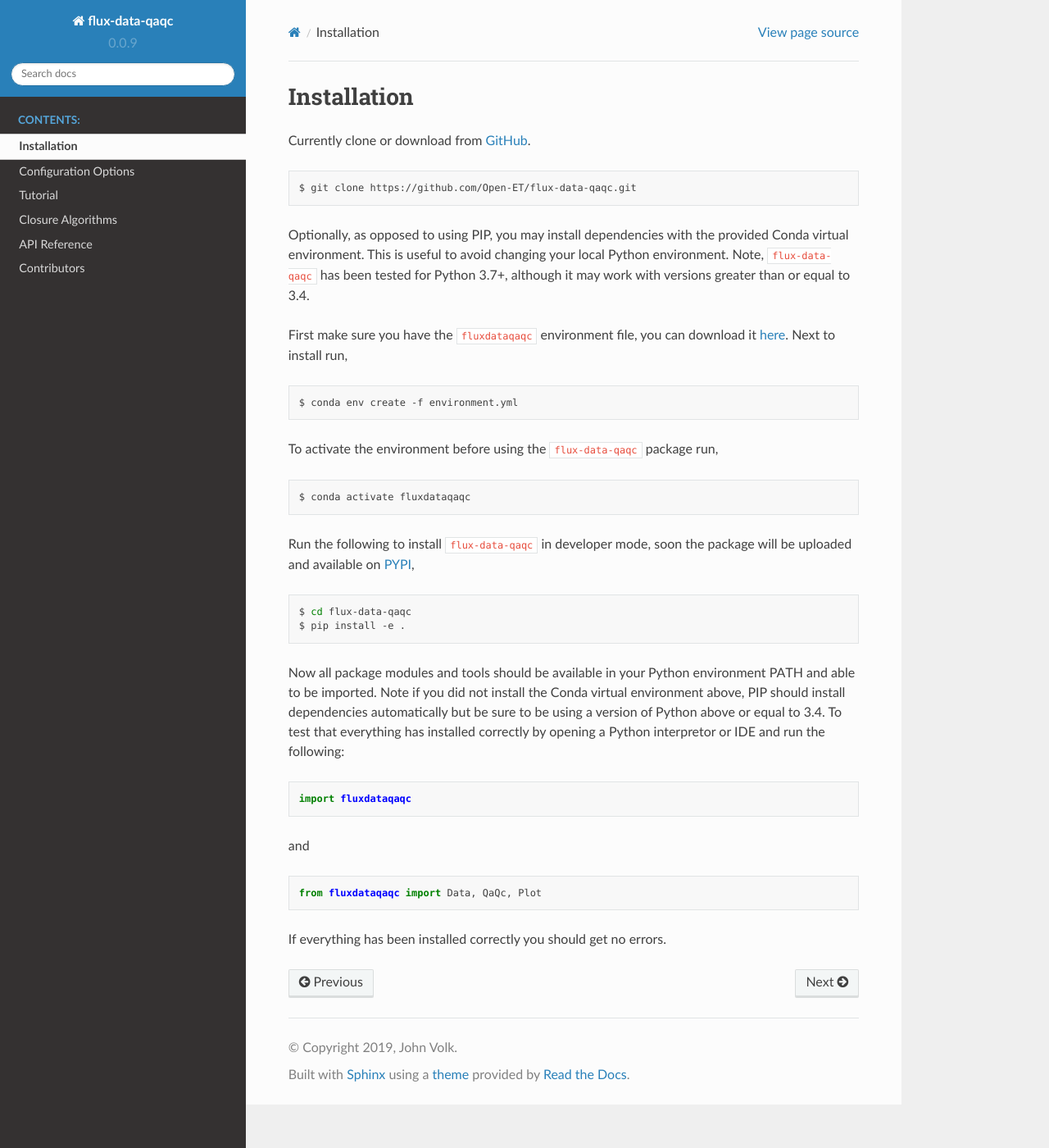
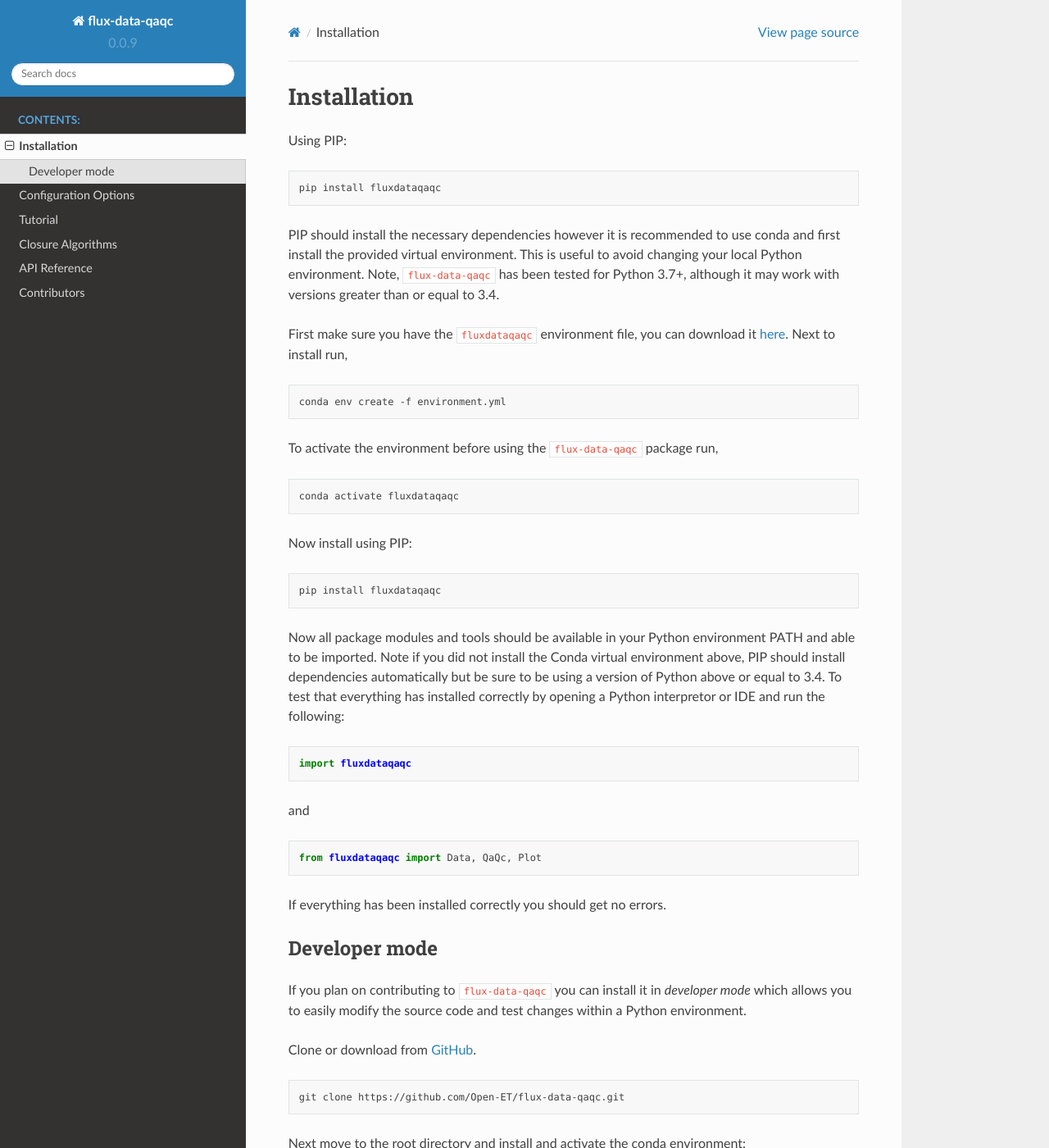
Before and after one commit to Open-ET/flux-data-qaqc, a Sphinx documentation site: the page built from docs/source/install.rst, in a window 1280 px wide and 1400 px high. Shown: the whole window at 82% size. Built offline with Sphinx 7.4.7 and the Read the Docs theme 2.0.0, drawn with Linux system fonts in a browser that asks for light colours; comment, search, counter and statistics services are not loaded; some of the changed text lies outside the part shown.

Commit message:
add to PyPI, test, update installation and notebooks to reflect

```diff
--- a/docs/source/install.rst
+++ b/docs/source/install.rst
@@ -1,42 +1,75 @@
 Installation
 ------------
-Currently clone or download from `GitHub <https://github.com/Open-ET/flux-data-qaqc>`_.
+
+Using PIP:
 
 .. code-block:: bash
 
-    $ git clone https://github.com/Open-ET/flux-data-qaqc.git
+   pip install fluxdataqaqc
 
-Optionally, as opposed to using PIP, you may install dependencies with the provided Conda virtual environment. This is useful to avoid changing your local Python environment. Note, ``flux-data-qaqc`` has been tested for Python 3.7+, although it may work with versions greater than or equal to 3.4.
+PIP should install the necessary dependencies however it is recommended to use
+conda and first install the provided virtual environment. This is useful to
+avoid changing your local Python environment. Note, ``flux-data-qaqc`` has been
+tested for Python 3.7+, although it may work with versions greater than or
+equal to 3.4.
 
 First make sure you have the ``fluxdataqaqc`` environment file, you can download it `here <https://raw.githubusercontent.com/Open-ET/flux-data-qaqc/master/environment.yml?token=AB3BJKUKL2ELEM7WPLYLXFC45WQOG>`_. Next to install run,
 
 .. code-block:: bash
 
-    $ conda env create -f environment.yml
+   conda env create -f environment.yml
 
 To activate the environment before using the ``flux-data-qaqc`` package run,
 
 .. code-block:: bash
 
-    $ conda activate fluxdataqaqc
+   conda activate fluxdataqaqc
 
-Run the following to install ``flux-data-qaqc`` in developer mode, soon the package will be uploaded and available on `PYPI <https://pypi.org>`_,
+Now install using PIP:
 
 .. code-block:: bash
 
-    $ cd flux-data-qaqc
-    $ pip install -e .
+   pip install fluxdataqaqc
 
 Now all package modules and tools should be available in your Python environment PATH and able to be imported. Note if you did not install the Conda virtual environment above, PIP should install dependencies automatically but be sure to be using a version of Python above or equal to 3.4. To test that everything has installed correctly by opening a Python interpretor or IDE and run the following:
 
 .. code-block:: python
 
-    import fluxdataqaqc
+   import fluxdataqaqc
 
 and
 
 .. code-block:: python
 
-    from fluxdataqaqc import Data, QaQc, Plot
+   from fluxdataqaqc import Data, QaQc, Plot
 
 If everything has been installed correctly you should get no errors.
+
+
+
+Developer mode
+^^^^^^^^^^^^^^
+
+If you plan on contributing to ``flux-data-qaqc`` you can install it in
+*developer mode* which allows you to easily modify the source code and
+test changes within a Python environment.
+
+Clone or download from `GitHub <https://github.com/Open-ET/flux-data-qaqc>`_.
+
+.. code-block:: bash
+
+   git clone https://github.com/Open-ET/flux-data-qaqc.git
+
+Next move to the root directory and install and activate the conda
+environment:
+
+.. code-block:: bash
+
+   conda env create -f environment.yml
+
+Run the following to install ``flux-data-qaqc`` in developer mode into
+your environment,
+
+.. code-block:: bash
+
+   pip install -e .
```
Also changed, not shown: README.rst (+14 -10 lines), 1 other file.
